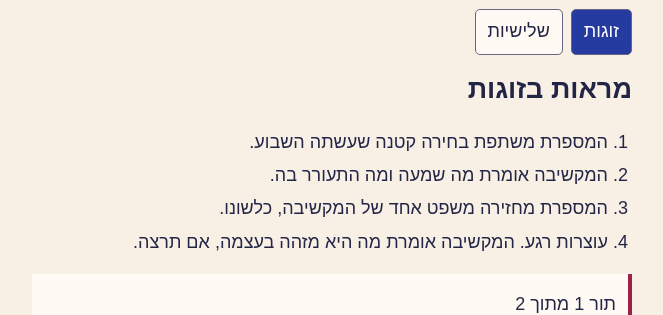
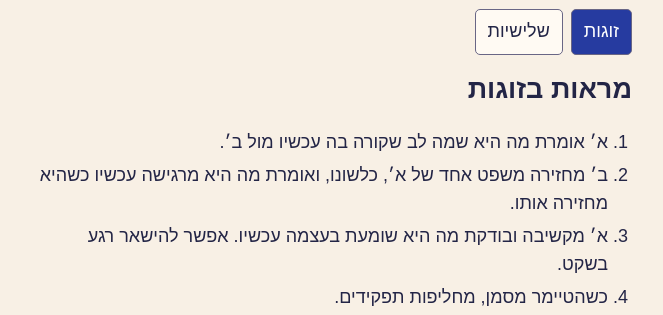
Before and after one commit to immamagshima/being-me-vip-live, a plain HTML site: page mirrors/practice.html in a window 1280 px wide. Shown: the part 88-403 px from the top of the page, without its empty margins (308-971 px from the left). Drawn offline with Linux system fonts and the light colour scheme.

Commit message:
Ground Mirrors exercises in the present encounter

```diff
--- a/mirrors/practice.html
+++ b/mirrors/practice.html
@@ -13,8 +13,8 @@
 </main>
 <script>
 const exercises=[
- {title:'מראות בזוגות',seconds:600,turns:2,steps:['המספרת משתפת בחירה קטנה שעשתה השבוע.','המקשיבה אומרת מה שמעה ומה התעורר בה.','המספרת מחזירה משפט אחד של המקשיבה, כלשונו.','עוצרות רגע. המקשיבה אומרת מה היא מזהה בעצמה, אם תרצה.']},
- {title:'מראה הפוכה בשלישיות',seconds:240,turns:3,steps:['המביאה מנסה לומר בגוף ראשון משפט שאמרה על האחרת.','המשקפת מחזירה אותו במילים המדויקות.','העדה מציינת מילה או הפסקה ששמעה.','המביאה בוחרת מה מתאים לה לקחת. בתור הבא כל אחת עוברת לתפקיד הבא.']}
+ {title:'מראות בזוגות',seconds:600,turns:2,steps:["א׳ אומרת מה היא שמה לב שקורה בה עכשיו מול ב׳.","ב׳ מחזירה משפט אחד של א׳, כלשונו, ואומרת מה היא מרגישה עכשיו כשהיא מחזירה אותו.","א׳ מקשיבה ובודקת מה היא שומעת בעצמה עכשיו. אפשר להישאר רגע בשקט.","כשהטיימר מסמן, מחליפות תפקידים."]},
+ {title:'מראה הפוכה בשלישיות',seconds:240,turns:3,steps:["המביאה אומרת מה היא שמה לב אליו עכשיו אצל המשקפת.","המשקפת מחזירה את המשפט כלשונו. המביאה מנסה לומר אותו על עצמה: ״האם גם אני… עכשיו?״","העדה מציינת מילה או הפסקה ששמעה עכשיו. המביאה אומרת מה מרגיש לה נכון ברגע הזה.","כשהטיימר מסמן, כולן עוברות לתפקיד הבא."]}
 ];
 const $=id=>document.getElementById(id);
 let index=0,turn=1,remaining=600,end=0;
```
